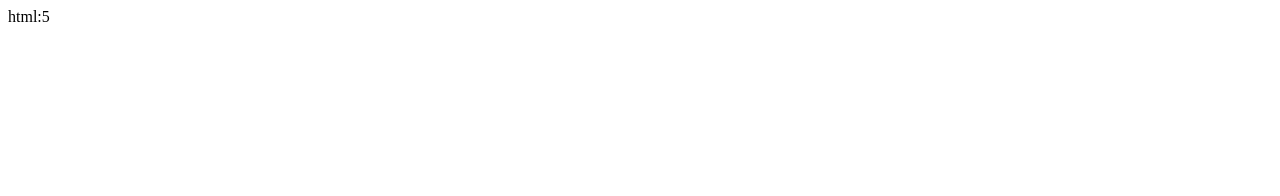
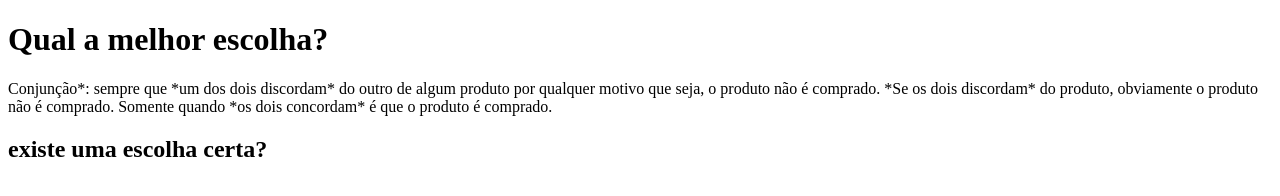
Before and after one commit to ShisuiiDev/rikelme, a plain HTML site: page index.html in a window 1280 px wide. Drawn offline with Linux system fonts and the light colour scheme.

Commit message:
index.html

```diff
--- a/index.html
+++ b/index.html
@@ -1 +1,16 @@
-html:5
+<!DOCTYPE html>
+<html lang ="pt-br">
+<head>
+  <link rel="stylesheet" href="puma.css">
+<meta charset = "utf-8">
+<meta name ="viewport" content ="width=device-width,initial-scale=1"/>
+<title>Confiança</title>
+</head>
+<body>
+  <h1>Qual a melhor escolha?</h1>
+  <p>
+  Conjunção*: sempre que *um dos dois discordam* do outro de algum produto por qualquer motivo que seja, o produto não é comprado. *Se os dois discordam* do produto, obviamente o produto não é comprado. Somente quando *os dois concordam* é que o produto é comprado.
+    <h2>existe uma escolha certa?</h2>
+  </p>
+</body>
+</html>
```
